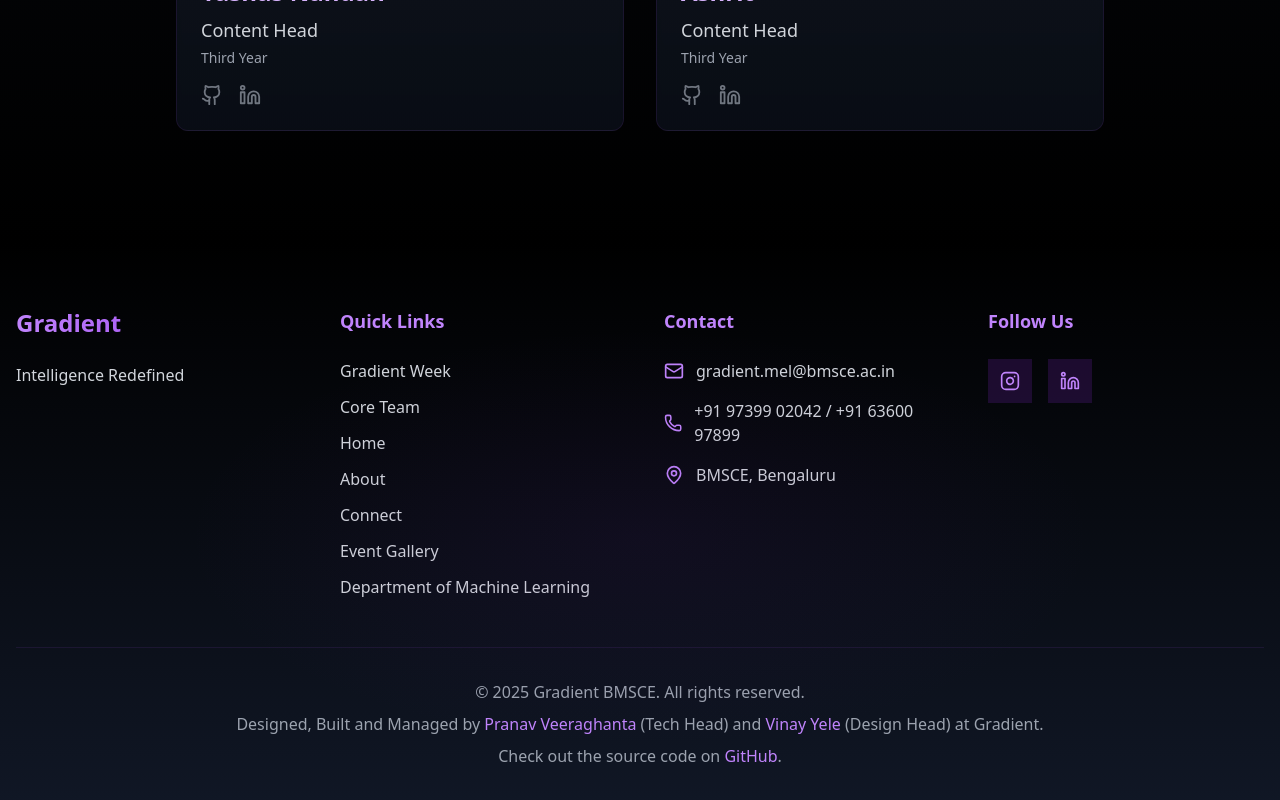
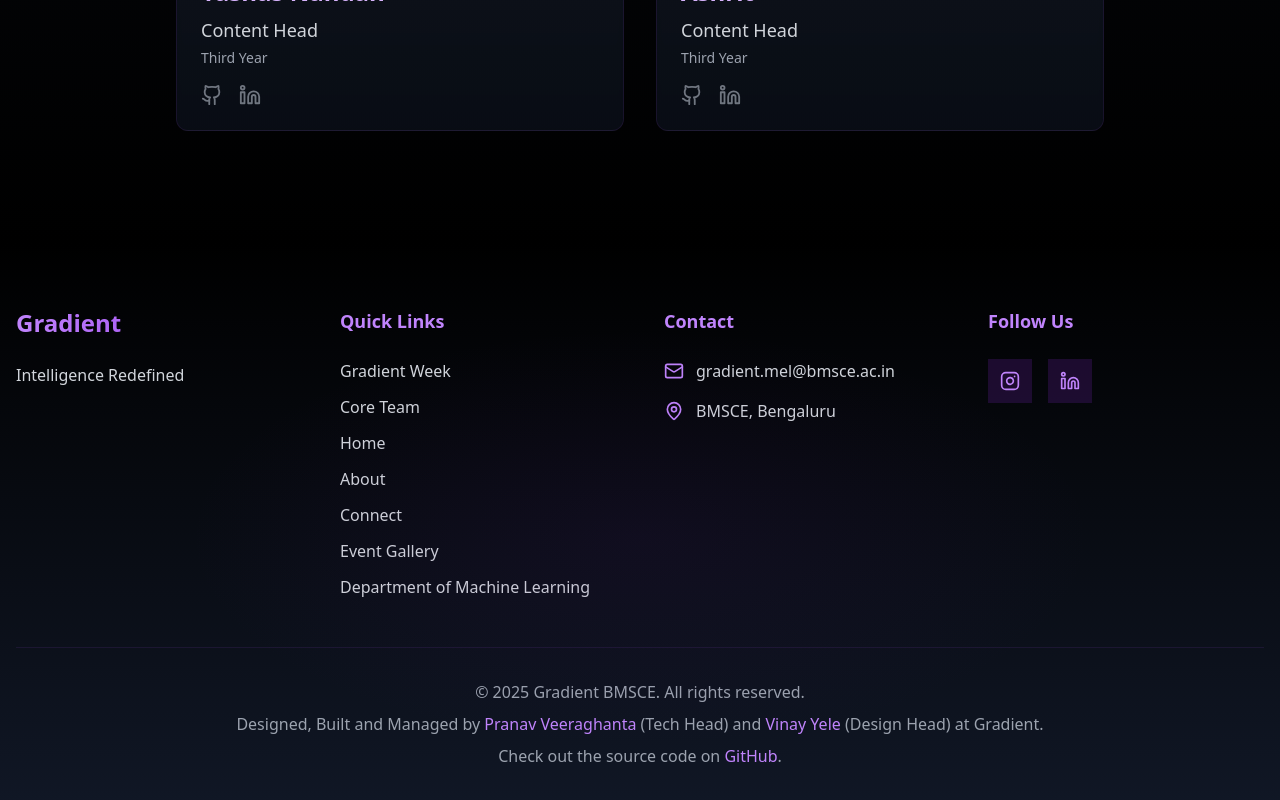
Before and after one commit to Vinay-yele/Gradient-Website, a Next.js app: page /team in a window 1280 px wide. Shown: the part 3997-4797 px from the top of the page. Built offline with nearby package versions, Linux system fonts and the light colour scheme.

Commit message:
Update Footer.tsx

```diff
--- a/components/Footer.tsx
+++ b/components/Footer.tsx
@@ -71,10 +71,6 @@ const Footer = () => {
               <div className="flex items-center space-x-3">
                 <Mail className="w-5 h-5 text-purple-400" />
                 <span className="text-gray-300">gradient.mel@bmsce.ac.in</span>
-              </div>
-              <div className="flex items-center space-x-3">
-                <Phone className="w-5 h-5 text-purple-400" />
-                <span className="text-gray-300">+91 97399 02042 / +91 63600 97899</span>
               </div>
               <div className="flex items-center space-x-3">
                 <MapPin className="w-5 h-5 text-purple-400" />
```
